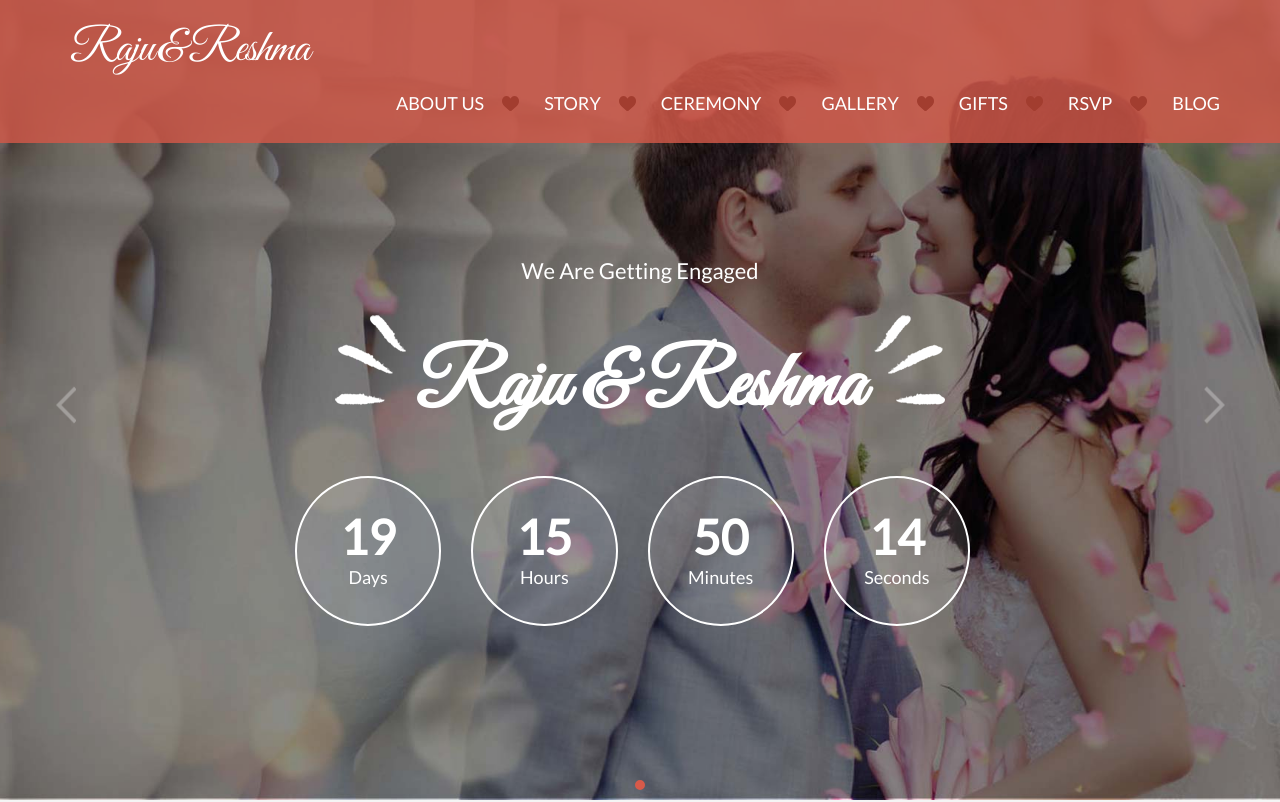
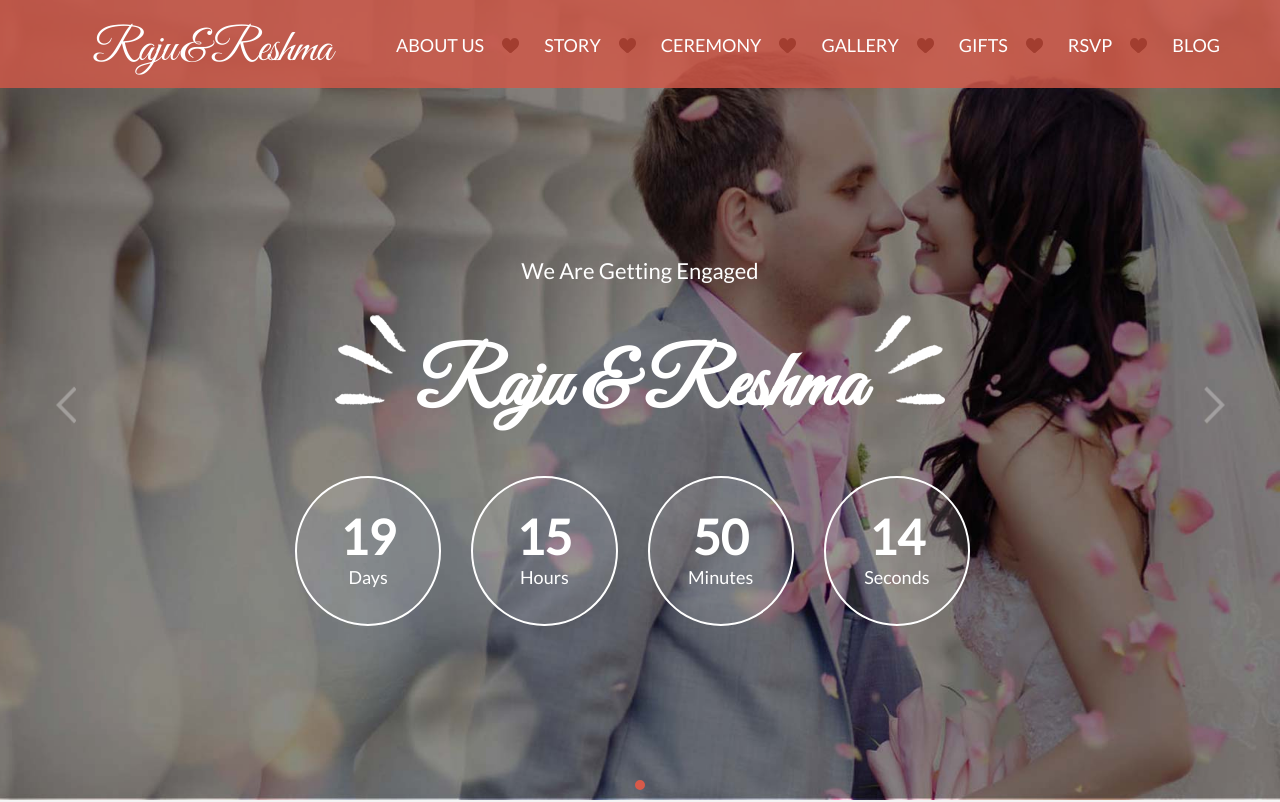
Before and after one commit to ullasnaik/RajuNaikEngagement, a plain HTML site: page index.html in a window 1280 px wide. Shown: the top 802 px of the page. Drawn offline with nearby package versions, Linux system fonts and the light colour scheme; some packages are replaced by stand-ins of ours.

Commit message:
Add files via upload

```diff
--- a/index.html
+++ b/index.html
@@ -82,18 +82,15 @@
                             <!-- /Mobile Menu Button -->
 
                             <!-- Logo -->
-
+                            <div class="header-logo">
+                                <p class="site-title" align="center">Raju &amp; Reshma</p>
+                            </div>
                             <!-- /logo -->
                         </div>
                         <!-- / Brand and toggle -->
 
                         <!-- Navigation -->
                         <div class="collapse navbar-collapse">
-						<div class="header-logo">
-                                <p class="site-title">
-                                    Raju &amp; Reshma
-                                </p>
-                            </div>
                             <ul class="nav navbar-nav navbar-right">
                                 <li><a title="Story" href="index-2.html#wedding-bio">About Us</a></li>
                                 <li><a title="Story" href="index-2.html#story">Story</a></li>
```
